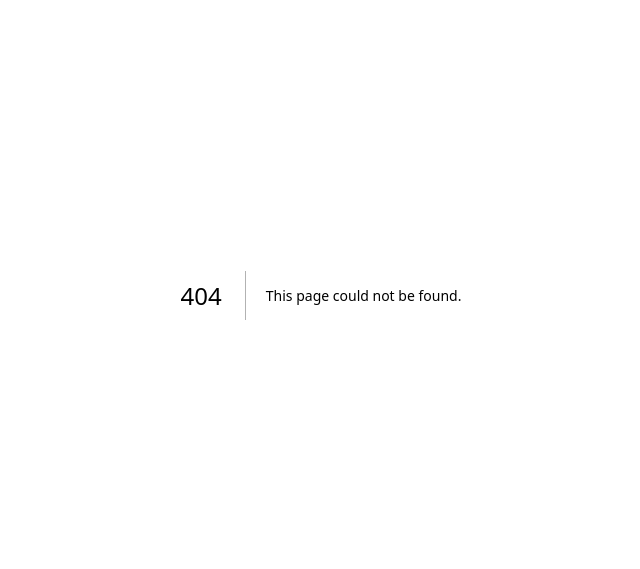
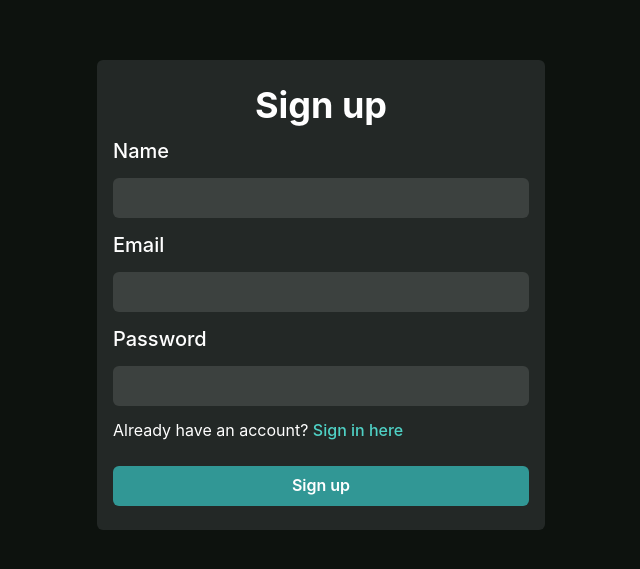
Before and after one commit to mpoweredo/react-crud-express, a Next.js app in the folder client/: page /signup in a window 1280 px wide. Before the commit this address had no page. Shown: the part 105-674 px from the top of the page, without its empty margins (319-959 px from the left). Built offline with nearby package versions, Linux system fonts and the light colour scheme.

Commit message:
feat: added signup and signin components

```diff
--- /dev/null
+++ b/client/src/components/Auth/Signup/Signup.tsx
@@ -0,0 +1,72 @@
+import { Button, Heading, Stack, Text } from '@chakra-ui/react'
+import { Form, FormikProvider, useFormik } from 'formik'
+import Input from '@/components/UI/Input/Input'
+import Link from 'next/link'
+import {
+  ESignupFields,
+  SignupValidation,
+  TSignupFields,
+} from './Signup.validation'
+
+const Signup = () => {
+  const signinFormik = useFormik<TSignupFields>({
+    initialValues: {
+      name: '',
+      email: '',
+      password: '',
+    },
+    onSubmit: (values) => console.log(values),
+    validationSchema: SignupValidation,
+  })
+
+  return (
+    <Stack
+      direction={'column'}
+      maxW={'md'}
+      w={'full'}
+      minH={'xs'}
+      height={'auto'}
+      rounded={'md'}
+      bg={'brand.secondary'}
+      py={6}
+      px={4}
+      mx={3}
+    >
+      <Heading textAlign={'center'}>Sign up</Heading>
+      <FormikProvider value={signinFormik}>
+        <Stack spacing={6} as={Form}>
+          <Stack spacing={3}>
+            <Input
+              name={ESignupFields.NAME}
+              isErrorMessageVisible={true}
+              label={'Name'}
+            />
+            <Input
+              name={ESignupFields.EMAIL}
+              isErrorMessageVisible={true}
+              label={'Email'}
+              type={'email'}
+            />
+            <Input
+              name={ESignupFields.PASSWORD}
+              isErrorMessageVisible={true}
+              label={'Password'}
+              type={'password'}
+            />
+            <Text>
+              Already have an account?{' '}
+              <Text fontWeight={'medium'} color={'teal.300'} as={'span'}>
+                <Link href={'/signin'}>Sign in here</Link>
+              </Text>
+            </Text>
+          </Stack>
+          <Button type='submit' colorScheme={'teal'}>
+            Sign up
+          </Button>
+        </Stack>
+      </FormikProvider>
+    </Stack>
+  )
+}
+
+export default Signup
--- /dev/null
+++ b/client/src/components/Auth/Signup/Signup.validation.ts
@@ -0,0 +1,25 @@
+import { InferType, object, string } from 'yup'
+
+enum ESignupFields {
+  NAME = 'name',
+  EMAIL = 'email',
+  PASSWORD = 'password',
+}
+
+const SignupValidation = object({
+  [ESignupFields.NAME]: string().min(
+    3,
+    'Name should have atleast 3 characters!'
+  ),
+  [ESignupFields.EMAIL]: string()
+    .email('Thats not an email!')
+    .required('Email is required!'),
+  [ESignupFields.PASSWORD]: string()
+    .min(8, 'Password should have atleast 8 characters!')
+    .required('Password is required!'),
+})
+
+type TSignupFields = InferType<typeof SignupValidation>
+
+export type { TSignupFields }
+export { ESignupFields, SignupValidation }
--- a/client/src/components/UI/Input/Input.tsx
+++ b/client/src/components/UI/Input/Input.tsx
@@ -1,11 +1,6 @@
-import {
-  FormErrorMessage,
-  FormLabel,
-  Input as ChakraInput,
-  Text,
-} from '@chakra-ui/react'
+import { FormLabel, Input as ChakraInput, Text, Stack } from '@chakra-ui/react'
 import { useField } from 'formik'
-import { EInputKeys, TInputType } from './Input.type'
+import { TInputType } from './Input.type'
 
 interface IInputProps {
   name: string
@@ -36,8 +31,8 @@ const Input = ({
     : {}
 
   return (
-    <>
-      {label && <FormLabel>{label}</FormLabel>}
+    <Stack spacing={1} direction={'column'}>
+      {label && <FormLabel fontSize={'xl'}>{label}</FormLabel>}
       <ChakraInput
         isDisabled={isDisabled}
         placeholder={placeholder}
@@ -51,9 +46,9 @@ const Input = ({
         variant='filled'
       />
       {isErrorMessageVisible && isError && (
-        <FormErrorMessage color='red.400'>{meta.error}</FormErrorMessage>
+        <Text color='red.400'>{meta.error}</Text>
       )}
-    </>
+    </Stack>
   )
 }
 
--- a/client/src/components/UI/Input/Input.type.ts
+++ b/client/src/components/UI/Input/Input.type.ts
@@ -1,7 +1,8 @@
 enum EInputKeys {
   checkbox = 'checkbox',
   text = 'text',
-  password = 'password'
+  password = 'password',
+  email = 'email',
 }
 
 type TInputType = keyof typeof EInputKeys
--- /dev/null
+++ b/client/src/pages/signup.tsx
@@ -0,0 +1,14 @@
+import Signup from '@/components/Auth/Signup/Signup'
+import { Flex, Center } from '@chakra-ui/react'
+
+const signup = () => {
+  return (
+    <Flex h={'100vh'}>
+      <Center flexGrow={1}>
+        <Signup />
+      </Center>
+    </Flex>
+  )
+}
+
+export default signup
```
Also changed, not shown: client/src/components/Auth/Signin/Signin.tsx (added, +66 -0 lines), client/src/components/Auth/Signin/Signin.validation.ts (added, +20 -0 lines), client/src/components/todos/addTodo/AddTodo.validation.ts (+5 -3 lines), client/src/pages/signin.tsx (added, +14 -0 lines).
